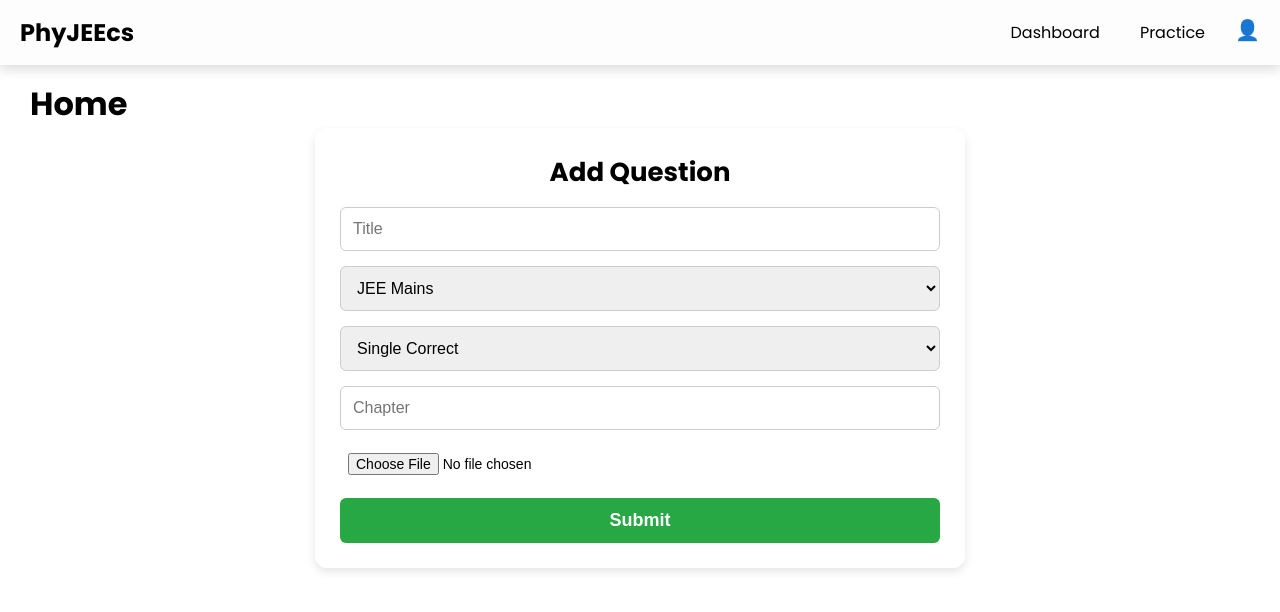
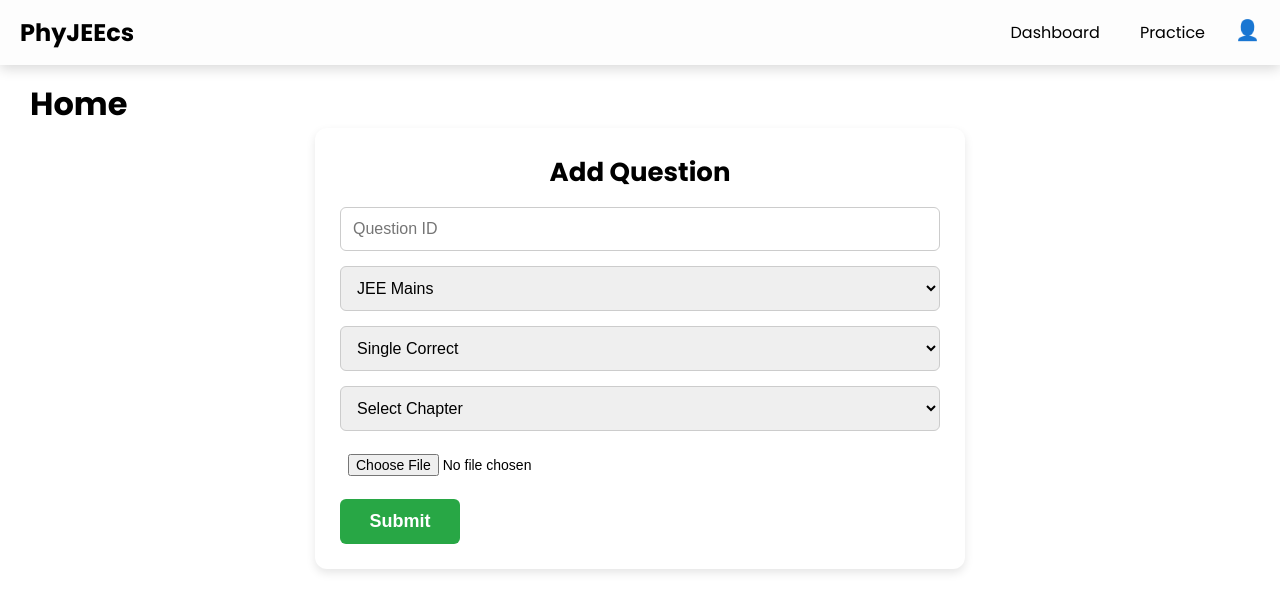
Before and after one commit to Abhi-shek26/PhyJEEcs, a React (Vite) app in the folder frontend/: page / in a window 1280 px wide. Shown: the top 612 px of the page. Built offline with nearby package versions, Linux system fonts and the light colour scheme.

Commit message:
Optimised Add Question Form

```diff
--- a/frontend/src/Components/AddQuestion.css
+++ b/frontend/src/Components/AddQuestion.css
@@ -80,7 +80,7 @@
   }
 
   /* Submit Button */
-  button {
+  .Submit-button {
     background: #28a745;
     color: white;
     font-size: 18px;
@@ -90,7 +90,7 @@
     border-radius: 6px;
     cursor: pointer;
     transition: background 0.3s ease-in-out;
-    width: 100%;
+    width: 120px;
   }
 
   button:hover {
--- a/frontend/src/Components/AddQuestion.jsx
+++ b/frontend/src/Components/AddQuestion.jsx
@@ -1,6 +1,38 @@
 import { useState } from "react";
 import axios from "axios";
 import "./AddQuestion.css";
+
+const chapters = [
+  "0.Basic Mathematics",
+  "1.Units and Dimensions",
+  "2.Kinematics",
+  "3.Newton's Laws of Motion",
+  "4.Work, Energy and Power",
+  "5.Circular Motion",
+  "6.Centre of Mass, Impulse and Momentum",
+  "7.Rotational Motion",
+  "8.Gravitation",
+  "9.Elasticity",
+  "10.Fluids",
+  "11.SHM",
+  "12.String Waves",
+  "13.Sound Waves",
+  "14.Thermal Properties of Matter",
+  "15.KTG",
+  "16.Thermodynamics",
+  "17.Electrostatics and Potential",
+  "18.Capacitance",
+  "19.Current Electricity",
+  "20.Magnetic Effects of Current",
+  "21.EMI",
+  "22.AC",
+  "23.Ray Optics",
+  "24.Wave Optics",
+  "25.Modern Physics",
+  "26.EM Waves",
+  "27.Semiconductors",
+  "28.Errors and Experiments",
+];
 
 const AddQuestion = () => {
   const [title, setTitle] = useState("");
@@ -12,7 +44,7 @@ const AddQuestion = () => {
   const [imageWidth, setImageWidth] = useState(0);
   const [imageHeight, setImageHeight] = useState(0);
   const [loading, setLoading] = useState(false);
-  const [message, setMessage] = useState("");
+  const [message, setMessage] = useState({ text: "", color: "" });
 
   const handleImageChange = (e) => {
     const file = e.target.files[0];
@@ -33,8 +65,8 @@ const AddQuestion = () => {
 
   const handleSubmit = async (e) => {
     e.preventDefault();
-    if (!title || !chapter || !image) {
-      setMessage("Please fill all fields and upload an image.");
+    if (!title || !chapter || !image || !category || !type) {
+      setMessage({ text: "Enter all required fields", color: "red" });
       return;
     }
 
@@ -48,10 +80,23 @@ const AddQuestion = () => {
     setLoading(true);
 
     try {
-      await axios.post("http://localhost:4000/api/upload", formData, {
-        headers: { "Content-Type": "multipart/form-data" },
-      });
-      setMessage("Question added successfully!");
+      const response = await axios.post(
+        "http://localhost:4000/api/upload",
+        formData,
+        {
+          headers: { "Content-Type": "multipart/form-data" },
+        }
+      );
+
+      if (response.status === 201 || response.status === 200) {
+        setMessage({ text: "Uploaded successfully!", color: "green" });
+      } else {
+        setMessage({
+          text: "Unexpected response, but uploaded",
+          color: "orange",
+        });
+      }
+
       setTitle("");
       setChapter("");
       setImage(null);
@@ -59,7 +104,8 @@ const AddQuestion = () => {
       setImageWidth(0);
       setImageHeight(0);
     } catch (error) {
-      setMessage("Error uploading question");
+      console.error("Upload error:", error);
+      setMessage({ text: "Error uploading", color: "red" });
     } finally {
       setLoading(false);
     }
@@ -72,14 +118,17 @@ const AddQuestion = () => {
         <div className="input-group">
           <input
             type="text"
-            placeholder="Title"
+            placeholder="Question ID"
             value={title}
             onChange={(e) => setTitle(e.target.value)}
             required
           />
         </div>
         <div className="input-group">
-          <select value={category} onChange={(e) => setCategory(e.target.value)}>
+          <select
+            value={category}
+            onChange={(e) => setCategory(e.target.value)}
+          >
             <option value="JEE Mains">JEE Mains</option>
             <option value="JEE Advanced">JEE Advanced</option>
           </select>
@@ -92,29 +141,42 @@ const AddQuestion = () => {
           </select>
         </div>
         <div className="input-group">
-          <input
-            type="text"
-            placeholder="Chapter"
+          <select
             value={chapter}
             onChange={(e) => setChapter(e.target.value)}
             required
-          />
+          >
+            <option value="">Select Chapter</option>
+            {chapters.map((chap, index) => (
+              <option key={index} value={chap}>
+                {chap}
+              </option>
+            ))}
+          </select>
         </div>
 
         <div className="file-input-container">
-          <input type="file" accept="image/*" onChange={handleImageChange} required />
+          <input
+            type="file"
+            accept="image/*"
+            onChange={handleImageChange}
+            required
+          />
         </div>
         {imagePreview && (
-          <div className="image-preview" style={{ width: `${imageWidth}px`, height: `${imageHeight}px` }}>
+          <div
+            className="image-preview"
+            style={{ width: `${imageWidth}px`, height: `${imageHeight}px` }}
+          >
             <img src={imagePreview} alt="Preview" />
           </div>
         )}
 
-        <button type="submit" disabled={loading}>
+        <button className="Submit-button" type="submit" disabled={loading}>
           {loading ? "Uploading..." : "Submit"}
         </button>
       </form>
-      {message && <p>{message}</p>}
+      {message.text && <p style={{ color: message.color }}>{message.text}</p>}
     </div>
   );
 };
--- a/frontend/src/Components/Question.css
+++ b/frontend/src/Components/Question.css
@@ -142,7 +142,7 @@
 }
 
 .image-modal-content img {
-    max-width: 90%;
+    max-width: 100%;
     max-height: 90%;
     border-radius: 8px;
 }
```
